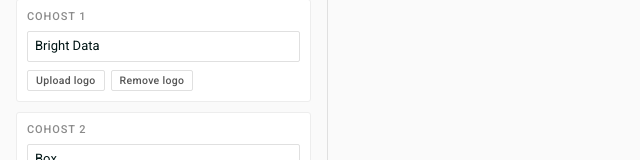
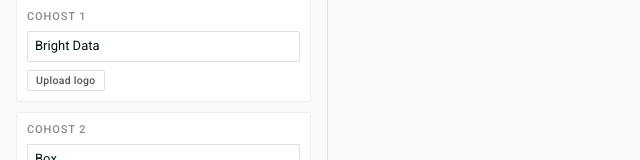
Before and after one commit to nolvera-eng/do-social-selfserve, a plain HTML site: page index.html in a window 1280 px wide. Shown: the part 792-952 px from the top of the page, 0-640 px from the left. Drawn offline with Linux system fonts and the light colour scheme.

Commit message:
Remove logo/photo removal buttons
Co-Authored-By: Claude Sonnet 4.5 <noreply@anthropic.com>

```diff
--- a/app.js
+++ b/app.js
@@ -683,7 +683,7 @@ function syncControls() {
 }
 
 // Cohost and speaker cards.
-function entry(title, inputs, onImage, onClear) {
+function entry(title, inputs, onImage) {
   const box = document.createElement("div");
   box.className = "entry";
   const top = document.createElement("div");
@@ -698,10 +698,7 @@ function entry(title, inputs, onImage, onClear) {
   file.type = "file"; file.accept = onImage.accept; file.hidden = true;
   file.onchange = async () => { if (file.files[0]) { await onImage.set(await imageFromFile(file.files[0])); render(); } file.value = ""; };
   up.append(file);
-  const clear = document.createElement("button");
-  clear.type = "button"; clear.className = "btn ghost small"; clear.textContent = onClear.label;
-  clear.onclick = () => { onClear.run(); render(); };
-  row.append(up, clear);
+  row.append(up);
   box.append(top, ...inputs, row);
   return box;
 }
@@ -713,14 +710,12 @@ function textInput(value, placeholder, set) {
 }
 document.getElementById("cohosts").append(...state.cohosts.map((m, i) => entry(`Cohost ${i + 1}`,
   [textInput(m.name, "Name, shown as text until you add a logo", (v) => { m.name = v; })],
-  { label: "Upload logo", accept: "image/svg+xml,image/png", set: (img) => { m.img = img; } },
-  { label: "Remove logo", run: () => { m.img = null; } })));
+  { label: "Upload logo", accept: "image/svg+xml,image/png", set: (img) => { m.img = img; } })));
 document.getElementById("speakers").append(...state.speakers.map((sp, i) => entry(`Speaker ${i + 1}`,
   [textInput(sp.label, "Role, like Instructor", (v) => { sp.label = v; }),
    textInput(sp.name, "Name", (v) => { sp.name = v; }),
    textInput(sp.title, "Title", (v) => { sp.title = v; })],
-  { label: "Upload photo", accept: "image/*", set: (img) => { sp.img = img; } },
-  { label: "Remove photo", run: () => { sp.img = null; } })));
+  { label: "Upload photo", accept: "image/*", set: (img) => { sp.img = img; } })));
 
 form.querySelectorAll("[data-group] button").forEach((b) => {
   b.addEventListener("click", () => {
@@ -751,7 +746,6 @@ form.querySelectorAll("[data-image]").forEach((input) => {
     render();
   });
 });
-form.querySelector('[data-clear="partner"]').onclick = () => { state.partner.img = null; render(); };
 document.getElementById("replay").onclick = replayText;
 
 // ---- Previews ----
--- a/index.html
+++ b/index.html
@@ -68,7 +68,6 @@
         </label>
         <div class="file-row">
           <label class="btn ghost file">Upload logo<input type="file" accept="image/svg+xml,image/png" data-image="partner" hidden></label>
-          <button type="button" class="btn ghost" data-clear="partner">Use text</button>
         </div>
       </fieldset>
 
```
